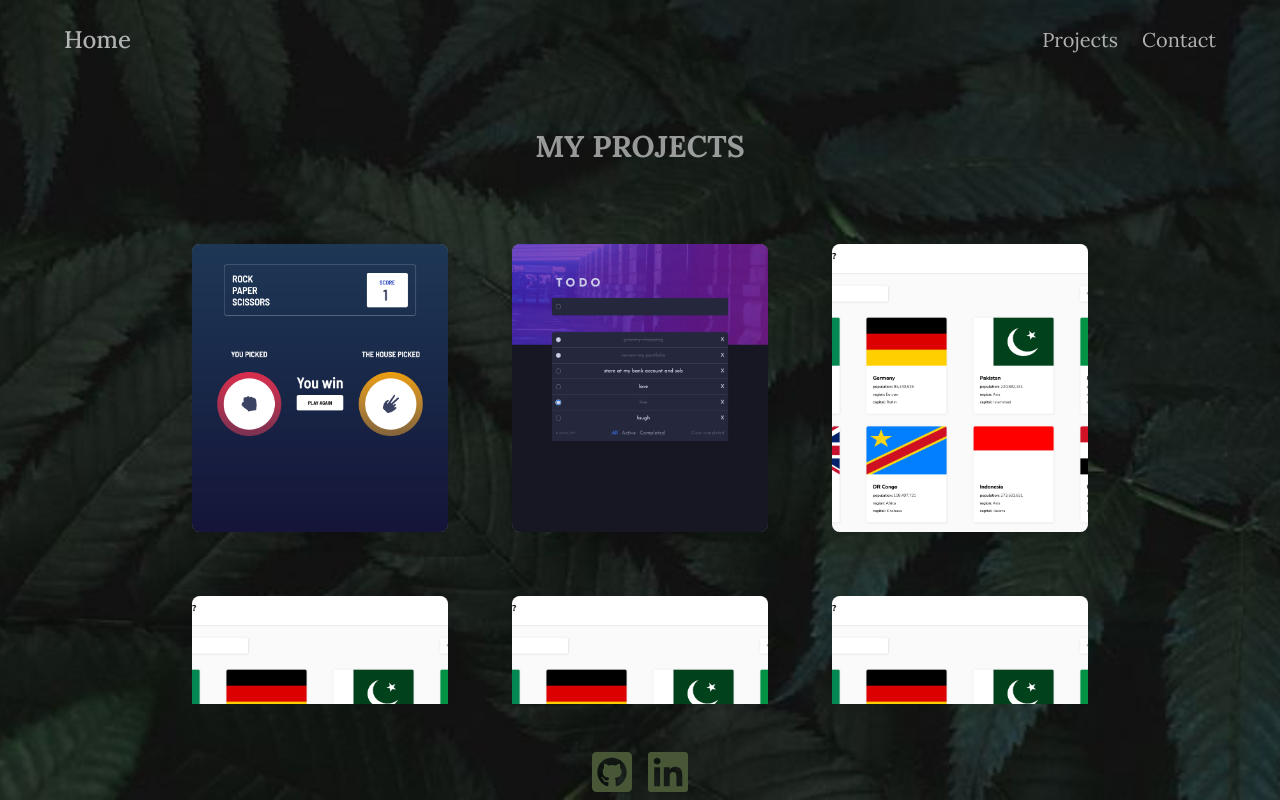
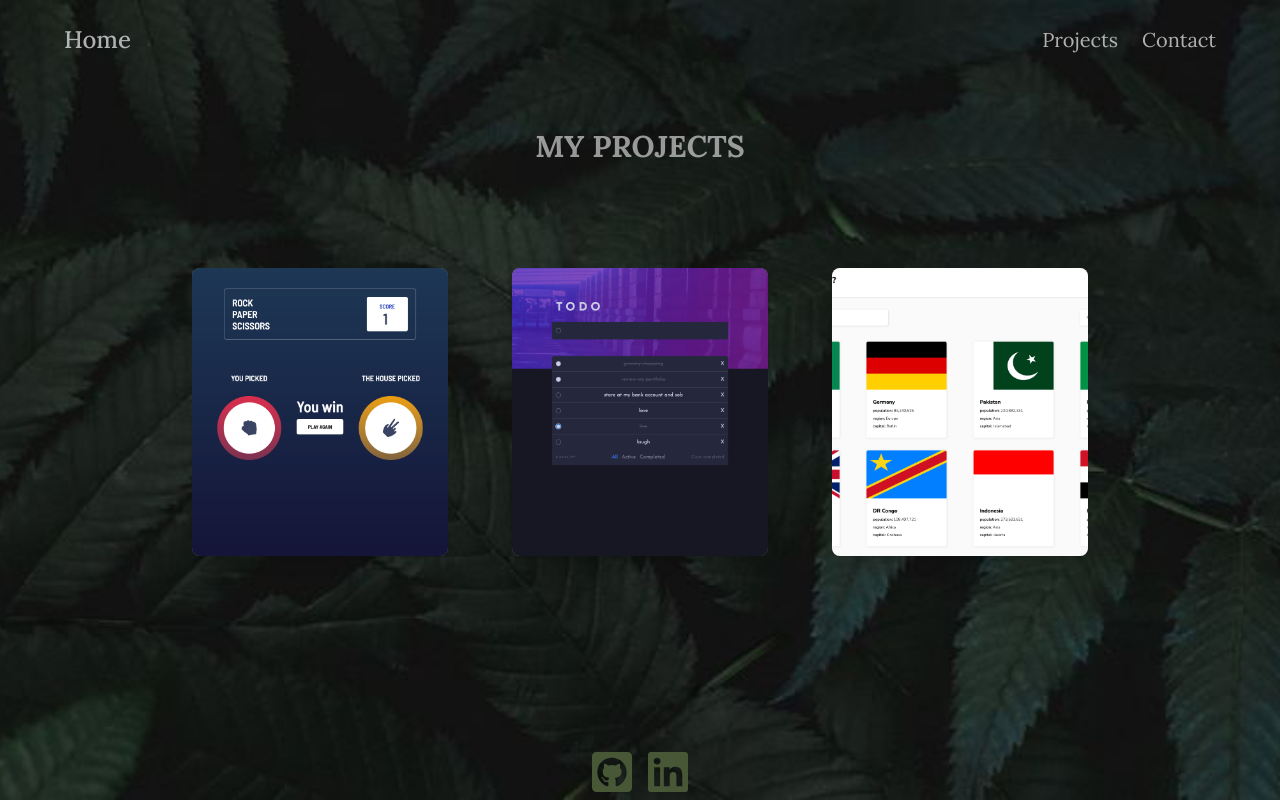
Before and after one commit to etiopia01/portfolio, a Next.js app: page /projects in a window 1280 px wide. Built offline with nearby package versions, Linux system fonts and the light colour scheme.

Commit message:
web style done

```diff
--- a/components/HomePage.tsx
+++ b/components/HomePage.tsx
@@ -9,15 +9,15 @@ export default function HomePage() {
 
     return (
         <div className="h-[600px] overflow-scroll">
-        <div className="flex flex-col-reverse justify-center items-center gap-12 p-16">
-            <div className="flex flex-col justify-center items-center gap-10 ">
+        <div className="flex flex-col-reverse justify-center items-center gap-16 p-16 lg:flex-row">
+            <div className="flex flex-col justify-center items-center gap-12 lg:items-start lg:px-10">
                 <div className="flex gap-4 items-center">
                     <div className="w-32 h-32 rounded-full bg-[url(/me.jpeg)] bg-cover bg-center">
 
                     </div>
                 <h2 className="tracking-wider text-main-text text-2xl text-opacity-80 font-semiboldbold">Salvatore Etiopia</h2>
                 </div>
-                <p className={`${merri.className} text-sm leading-7 font-extralight text-opacity-80 text-main-text`}> Hi! I&apos;m an aspiring Web Developer.
+                <p className={`${merri.className} text-sm leading-7 font-extralight text-opacity-90 text-main-text`}> Hi! I&apos;m an aspiring Web Developer.
                      In early 2023, I earned a Bachelor&apos;s degree in languages and literatures.
                       However, my passion for coding led me to swiftly change my career path.
                        Now, I&apos;m on an exciting journey to master the art of web development.
@@ -26,9 +26,9 @@ export default function HomePage() {
                         My current skill-set consists mainly of the following front-end technologies:
                         html5, CSS, tailwindcss, TypeScript, React and Next.js.
                         Let&apos;s make something happen!</p>
-                        <Link href={"/projects"}><button className="bg-icon text-main-text text-opacity-70 py-2 px-6 rounded-md hover:bg-opacity-70 hover:text-opacity-95">Take a look at my work</button> </Link>
+                        <Link href={"/projects"}><button className="bg-icon text-main-text text-opacity-70 py-3 px-8 text-lg rounded-md hover:bg-opacity-70 hover:text-opacity-95">Take a look at my work</button> </Link>
             </div>
-            <div className="text-main-text text-opacity-50 text-5xl flex flex-col justify-between items-center gap-4">
+            <div className="text-main-text text-opacity-50 text-5xl flex flex-col justify-between items-center gap-4 lg:text-7xl lg:items-start xl:text-8xl ">
                 <p>WAIT,</p>
                 <p> THIS IS </p>
                 <p>MY</p>
--- a/components/Project.tsx
+++ b/components/Project.tsx
@@ -2,15 +2,15 @@ import { ProjectProps } from "@/app/types"
 
 export default function Project(props:ProjectProps) {
     return (
-        <div className="relative">
+        <div className="relative mt-6">
         <div className="w-64 h-72 rounded-lg overflow-hidden flex flex-col gap-2 shadow-lg hover:shadow-2xl hover:scale-110 group peer hover:transition-all hover:duration-100 bg-main-text bg-opacity-40">
 <a href={props.vercel} className={`${props.class} bg-cover bg-center w-auto h-full`}></a>
 <div className="text-center p-3 hidden group-hover:block">
-<h1 className="font-bold text-main-bg">{props.title}</h1>
+<h1 className="font-bold text-[#0a0908] text-opacity-90 text-lg">{props.title}</h1>
 
 </div>
         </div>
-<div className="opacity-0 peer-hover:opacity-60 text-main-text peer-hover:transition-opacity w-64 h-auto text-xs absolute bottom-auto mt-8">{props.des}</div>
+<div className="opacity-0 peer-hover:opacity-60 text-main-text peer-hover:transition-opacity w-64 h-auto text-sm absolute bottom-auto mt-8">{props.des}</div>
 </div>
     )
 }
--- a/components/Projects.tsx
+++ b/components/Projects.tsx
@@ -21,32 +21,11 @@ const myProjects = [{
     title: "Countries Browser",
     des: "One of the first projects I made using React with an API",
     id:3
-},{
-    class : "countries",
-    github: "https://github.com/etiopia01/countries-list",
-    vercel: "https://countries-list-theta.vercel.app/",
-    title: "Countries Browser",
-    des: "One of the first projects I made using React with an API",
-    id:3
-},{
-    class : "countries",
-    github: "https://github.com/etiopia01/countries-list",
-    vercel: "https://countries-list-theta.vercel.app/",
-    title: "Countries Browser",
-    des: "One of the first projects I made using React with an API",
-    id:3
-},{
-    class : "countries",
-    github: "https://github.com/etiopia01/countries-list",
-    vercel: "https://countries-list-theta.vercel.app/",
-    title: "Countries Browser",
-    des: "One of the first projects I made using React with an API",
-    id:3
 }]
 
 export default function Projects() {
     return (
-        <div className="flex flex-col items-center justify-start gap-10 mt-8">
+        <div className="flex flex-col items-center justify-start gap-10 mt-8 mx-20">
             <h1 className="text-3xl font-bold text-main-text text-opacity-60">MY PROJECTS</h1>
             <div className="flex justify-center flex-wrap w-auto gap-16 p-10 overflow-y-scroll h-[500px]">
             {myProjects.map(project => <Project key={project.id} {...project}/>)}
```
